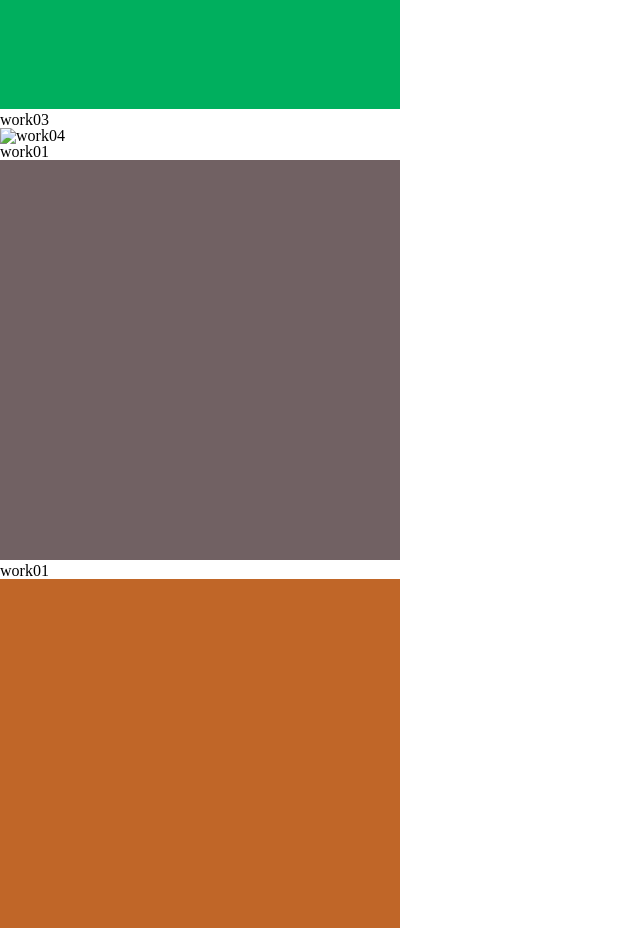
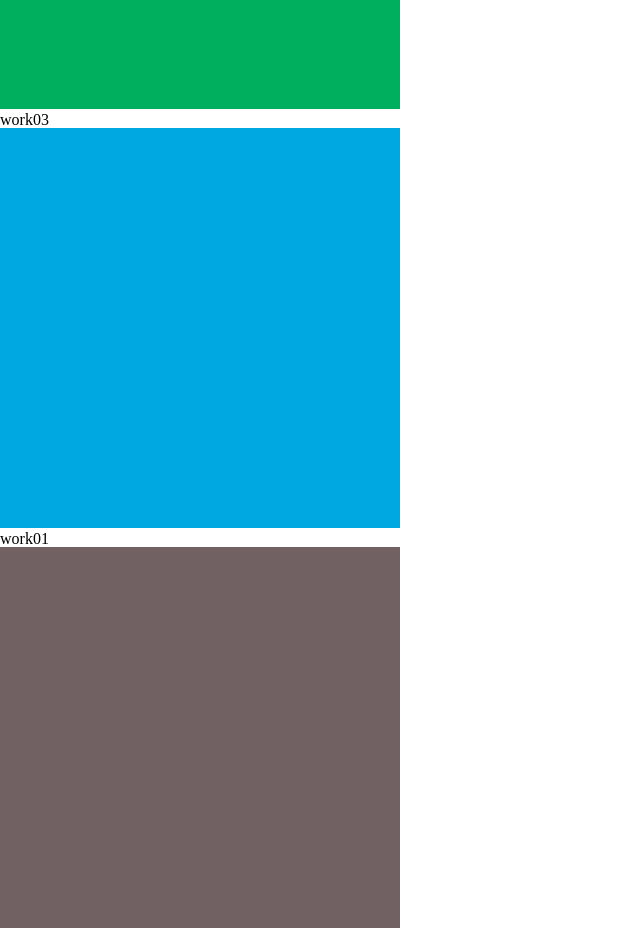
Before and after one commit to leseraphina/10_24_responsive, a website built with Parcel: page index.html in a window 1280 px wide. Shown: the part 1980-2908 px from the top of the page, without its empty margins (0-640 px from the left). Built offline with nearby package versions, Linux system fonts and the light colour scheme; files whose address does not match are found by name.

Commit message:
HTML 이미지 수정

```diff
--- a/index.html
+++ b/index.html
@@ -142,7 +142,7 @@
             </figure>
             <!-- 4 -->
             <figure>
-              <img src="./images/pic014.png" alt="work04">
+              <img src="./images/pic04.png" alt="work04">
               <figcaption>work01</figcaption>
             </figure>
             <!-- 5 -->
```
